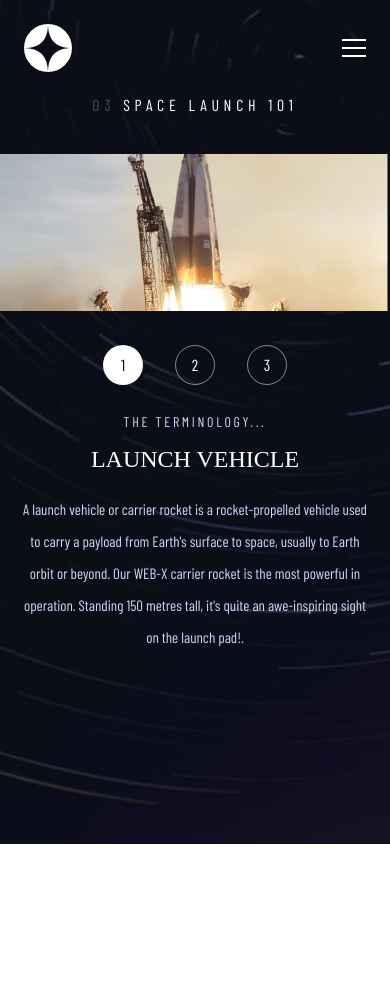
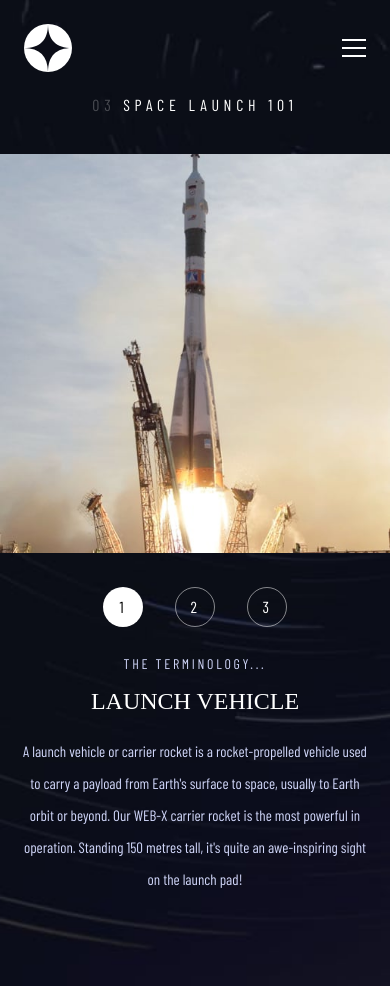
Before and after one commit to vadickpb/space-tourism, a React (Vite) app: page /tecnology in a window 390 px wide. Shown: the top 986 px of the page. Before the commit the page ends 844 px from the top, so only its background shows below. Built offline with nearby package versions, Linux system fonts and the light colour scheme.

Commit message:
add tecnology page links

```diff
--- a/src/pages/tecnology/tecnology.component.jsx
+++ b/src/pages/tecnology/tecnology.component.jsx
@@ -1,16 +1,41 @@
 import { useMediaQuery } from 'react-responsive'
+import data from '../../data.json'
+
+import img_lg01 from '../../assets/technology/image-launch-vehicle-portrait.jpg'
+import img_lg02 from '../../assets/technology/image-space-capsule-portrait.jpg'
+import img_lg03 from '../../assets/technology/image-spaceport-portrait.jpg'
+
 
 import LargeImageTec from '../../assets/technology/image-launch-vehicle-portrait.jpg'
 import SmallImageTec from '../../assets/technology/image-launch-vehicle-landscape.jpg'
 import './tecnology.styles.scss'
+import { useState } from 'react'
 
 const Tecnology = () => {
 
-  const isDesktopOrMovile = useMediaQuery({
-    query: '(min-width: 1000px)'
-  })
+  const [currentTecnology, setCurrentTecnology] = useState(0)
+  const {name, description} = data.technology[currentTecnology]
 
-  let img = isDesktopOrMovile ? LargeImageTec : SmallImageTec
+  // const isDesktopOrMovile = useMediaQuery({
+  //   query: '(min-width: 1000px)'
+  // })
+
+  // console.log(data.technology[currentTecnology]);
+
+  // let img = isDesktopOrMovile ? LargeImageTec : SmallImageTec
+
+  const setImage = (nameImage) => {
+    switch (nameImage) {
+      case ('Launch vehicle'):
+        return img_lg01;
+      case ('Spaceport'):
+        return img_lg03;
+      case ('Space capsule'):
+        return img_lg02;
+      default:
+        return false;
+    }
+  }
   return (
     <div className="tecnology-container">
       <div className="tecnology-subtitle">
@@ -20,9 +45,24 @@ const Tecnology = () => {
       <div className="tecnology-info-image-container">
 
         <div className="tecnology-links">
-          <div className="tecnology-link active">1</div>
-          <div className="tecnology-link">2</div>
-          <div className="tecnology-link">3</div>
+          <button
+            className={`tecnology-link ${currentTecnology === 0 && 'active'}`}
+            onClick={() => setCurrentTecnology(0)}
+          >
+              1
+          </button>
+          <button
+            className={`tecnology-link ${currentTecnology === 1 && 'active'}`}
+            onClick={() => setCurrentTecnology(1)}
+          >
+              2
+          </button>
+          <button
+            className={`tecnology-link ${currentTecnology === 2 && 'active'}`}
+            onClick={() => setCurrentTecnology(2)}
+          >
+            3
+          </button>
         </div>
 
         <div className="tecnology-info-container">
@@ -30,18 +70,15 @@ const Tecnology = () => {
             The terminology...
           </h5>
           <h1 className="tecnology-name">
-            Launch vehicle
+            {name}
           </h1>
           <p className="tecnology-text">
-            A launch vehicle or carrier rocket is a rocket-propelled vehicle used to carry a
-            payload from Earth's surface to space, usually to Earth orbit or beyond. Our
-            WEB-X carrier rocket is the most powerful in operation. Standing 150 metres tall,
-            it's quite an awe-inspiring sight on the launch pad!.
+            {description}
           </p>
         </div>
 
         <div className="tecnology-image-container">
-          <img src={img} alt="" />
+          <img src={setImage(name)} alt="" />
         </div>
       </div>
 
```
